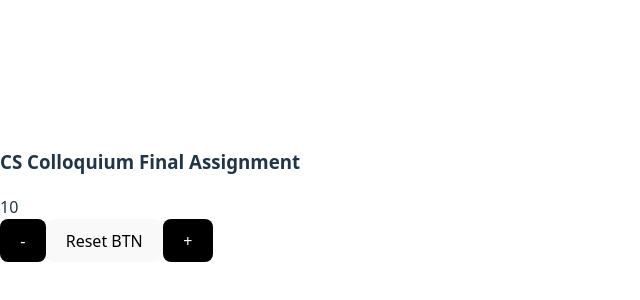
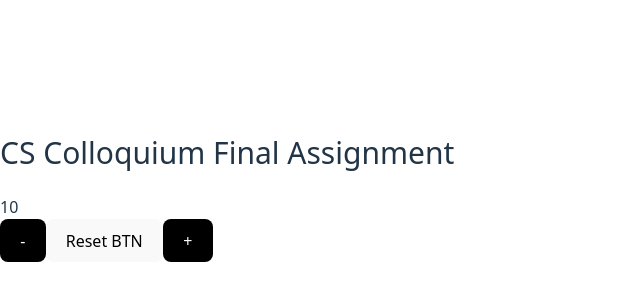
Before and after one commit to jw0202058/20252R0136COSE40500, a React (Vite) app: page / in a window 1280 px wide. Shown: the part 204-504 px from the top of the page, without its empty margins (0-640 px from the left). Built offline with nearby package versions, Linux system fonts and the light colour scheme.

Commit message:
feat: change title tag h3 to div, set title css styling

```diff
--- a/src/App.css
+++ b/src/App.css
@@ -2,3 +2,8 @@
   padding: 40px;
   font-family: Arial;
 }
+
+.title {
+  font-size: 30px;
+  margin-bottom: 20px;
+}
--- a/src/App.tsx
+++ b/src/App.tsx
@@ -10,7 +10,7 @@ function App() {
 
   return (
     <>
-    <h3>CS Colloquium Final Assignment</h3>
+    <div className='title'>CS Colloquium Final Assignment</div>
     <div>{count}</div>
     <button
     onClick={() => setCount(count - 1)}
```
